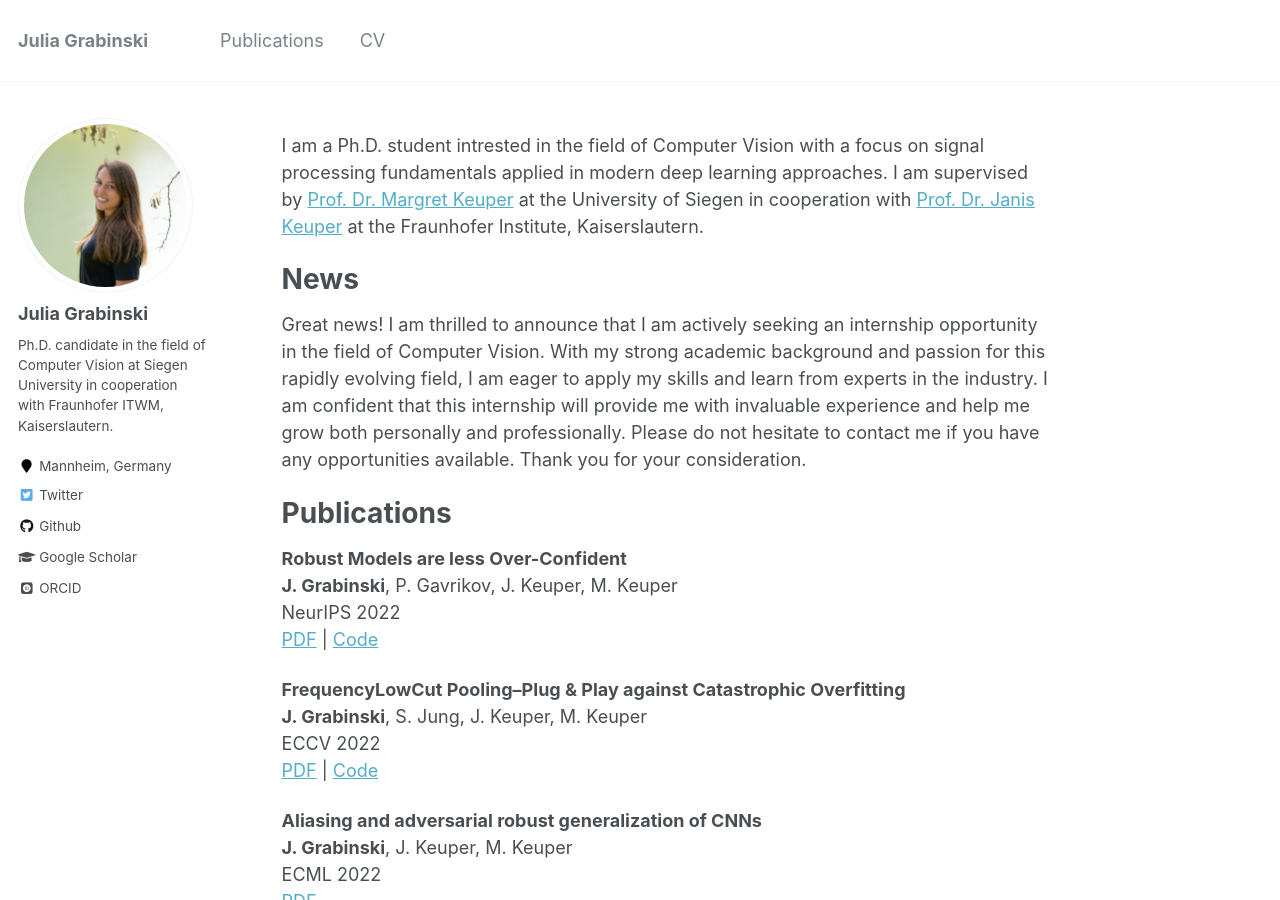
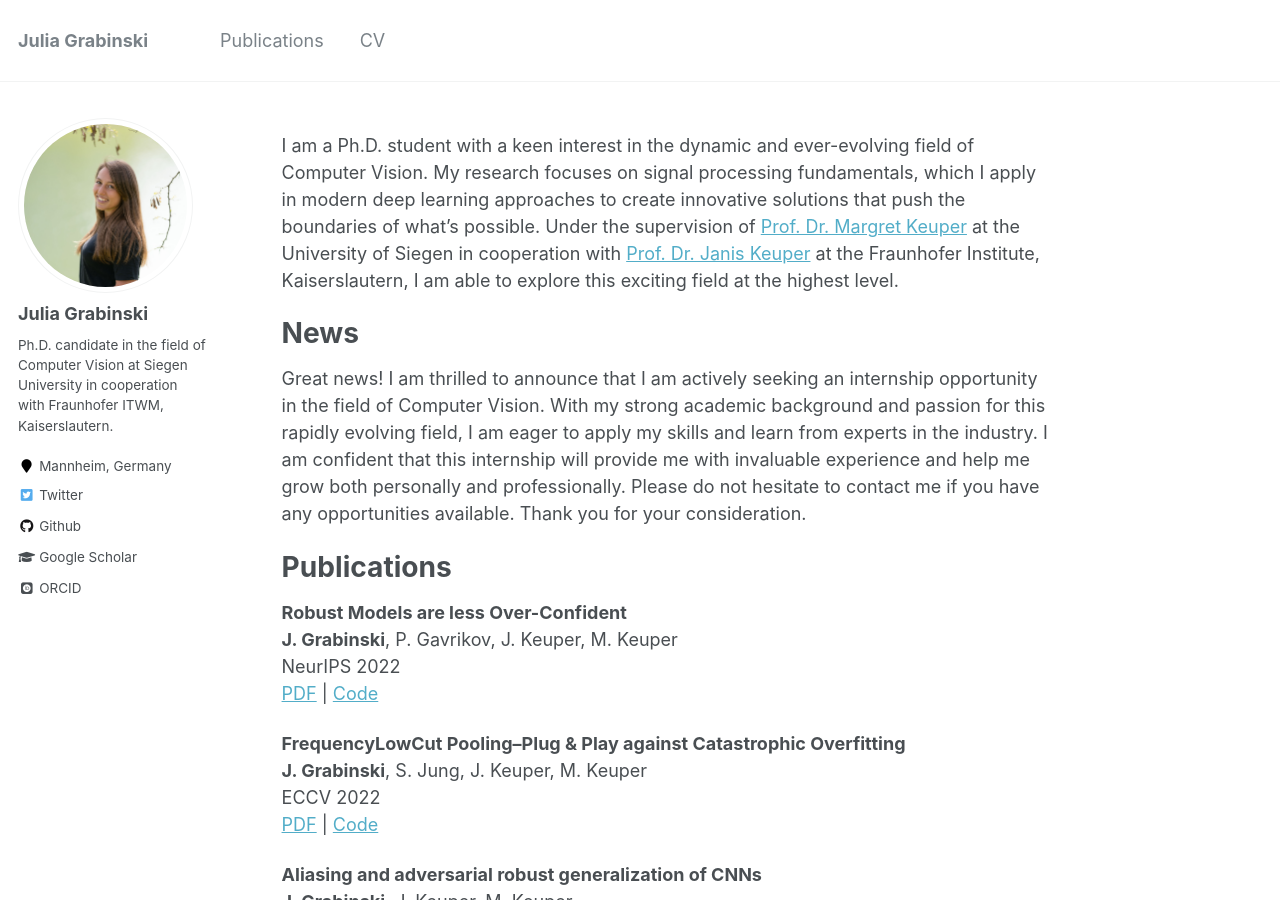
Before and after one commit to GeJulia/gejulia.github.io, a Jekyll site: the page built from _pages/about.md, in a window 1280 px wide and 900 px high. Built offline with Jekyll 4.4.1, drawn with Linux system fonts in a browser that asks for light colours; some web fonts are replaced.

Commit message:
Update about.md

```diff
--- a/_pages/about.md
+++ b/_pages/about.md
@@ -8,7 +8,8 @@ redirect_from:
   - /about.html
 ---
 
-I am a Ph.D. student intrested in the field of Computer Vision with a focus on signal processing fundamentals applied in modern deep learning approaches. I am supervised by [Prof. Dr. Margret Keuper](https://www.vc.informatik.uni-siegen.de/en/keuper-margret) at the University of Siegen in cooperation with [Prof. Dr. Janis Keuper](https://www.itwm.fraunhofer.de/de/abteilungen/hpc/mitarbeiter/janis-keuper.html) at the Fraunhofer Institute, Kaiserslautern.
+I am a Ph.D. student with a keen interest in the dynamic and ever-evolving field of Computer Vision. My research focuses on signal processing fundamentals, which I apply in modern deep learning approaches to create innovative solutions that push the boundaries of what's possible.
+Under the supervision of [Prof. Dr. Margret Keuper](https://www.vc.informatik.uni-siegen.de/en/keuper-margret) at the University of Siegen in cooperation with [Prof. Dr. Janis Keuper](https://www.itwm.fraunhofer.de/de/abteilungen/hpc/mitarbeiter/janis-keuper.html) at the Fraunhofer Institute, Kaiserslautern, I am able to explore this exciting field at the highest level.
 
 News
 ======
```
